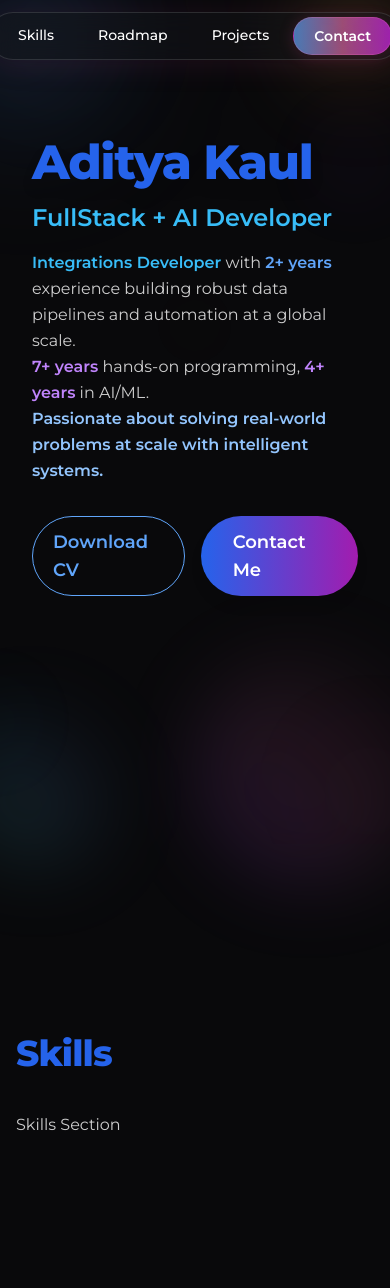
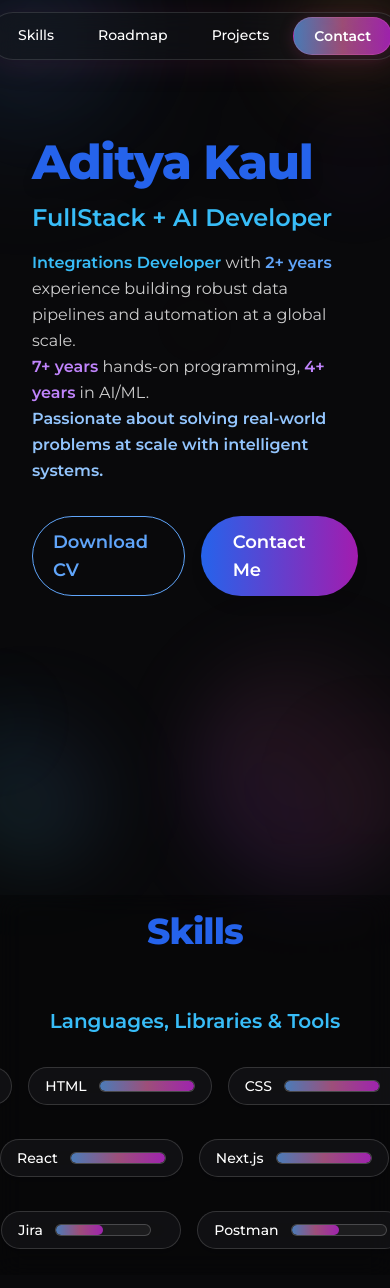
Before and after one commit to callmekaul/portfolio-website, a Next.js app: page / in a window 390 px wide. Shown: the top 1288 px of the page. Built offline with nearby package versions, Linux system fonts and the light colour scheme.

Commit message:
added skills

```diff
--- a/src/app/globals.css
+++ b/src/app/globals.css
@@ -29,6 +29,15 @@
   .nav-item {
     @apply px-4 py-1.5 rounded-full text-white/70 text-sm font-semibold hover:bg-white/10 hover:text-white transition duration-300;
   }
+}
+
+/* Hide vertical scrollbar for the whole page */
+body, html {
+  scrollbar-width: none; /* Firefox */
+  -ms-overflow-style: none; /* IE and Edge */
+}
+body::-webkit-scrollbar, html::-webkit-scrollbar {
+  display: none; /* Chrome, Safari, Opera */
 }
 
 @layer components {
--- /dev/null
+++ b/src/components/SkillBadge.tsx
@@ -0,0 +1,24 @@
+import React from 'react'
+
+export interface SkillBadgeProps {
+  name: string
+  level: 1 | 2 | 3 | 4
+}
+
+export const SkillBadge: React.FC<SkillBadgeProps> = ({ name, level }) => {
+  const percent = level * 25
+
+  return (
+    <div className="inline-flex items-center gap-3 px-4 py-2 rounded-full bg-zinc-900/60 border border-white/15 shadow-md backdrop-blur-md flex-shrink-0 min-w-[180px] max-w-full">
+      <span className="font-medium text-white text-sm whitespace-nowrap">{name}</span>
+      <div className="flex items-center h-3 w-20 sm:w-24 md:w-28 lg:w-32 flex-shrink-0">
+        <div className="relative w-full h-full rounded-full border border-white/20 bg-white/5 overflow-hidden">
+          <div
+            className="absolute left-0 top-0 h-full rounded-full bg-gradient-to-r from-blue-400/70 via-pink-400/60 to-fuchsia-600/80 transition-all"
+            style={{ width: `${percent}%` }}
+          />
+        </div>
+      </div>
+    </div>
+  )
+}
--- /dev/null
+++ b/src/data/skills.ts
@@ -0,0 +1,51 @@
+export type SkillCategory = 'Tools' | 'Languages' | 'Libraries & Frameworks'
+
+export interface Skill {
+  name: string
+  level: 1 | 2 | 3 | 4
+}
+
+export interface SkillGroup {
+  category: SkillCategory
+  skills: Skill[]
+}
+
+export const skillsData: SkillGroup[] = [
+  {
+    category: 'Languages',
+    skills: [
+      { name: 'TypeScript', level: 4 },
+      { name: 'JavaScript', level: 4 },
+      { name: 'Python', level: 3 },
+      { name: 'C++', level: 2 },
+      { name: 'SQL', level: 2 },
+      { name: 'HTML', level: 4 },
+      { name: 'CSS', level: 4 },
+    ],
+  },
+  {
+    category: 'Libraries & Frameworks',
+    skills: [
+      { name: 'React', level: 4 },
+      { name: 'Next.js', level: 4 },
+      { name: 'Tailwind CSS', level: 4 },
+      { name: 'Node.js', level: 3 },
+      { name: 'Express', level: 3 },
+      { name: 'Framer Motion', level: 3 },
+      { name: 'Redux', level: 2 },
+      { name: 'Prisma', level: 2 },
+    ],
+  },
+  {
+    category: 'Tools',
+    skills: [
+      { name: 'Git', level: 4 },
+      { name: 'VS Code', level: 4 },
+      { name: 'Figma', level: 3 },
+      { name: 'Vercel', level: 3 },
+      { name: 'Linux', level: 2 },
+      { name: 'Jira', level: 2 },
+      { name: 'Postman', level: 2 },
+    ],
+  },
+]
--- a/src/sections/Skills.tsx
+++ b/src/sections/Skills.tsx
@@ -1,16 +1,122 @@
 'use client'
+
+import React, { useRef, useEffect, useState } from 'react'
+import { skillsData } from '@/data/skills'
+import { SkillBadge } from '@/components/SkillBadge'
+
+function useAutoScroll({
+  direction,
+  pause,
+  speed = 20,
+}: {
+  direction: 'left' | 'right'
+  pause: boolean
+  speed?: number
+}) {
+  const ref = useRef<HTMLDivElement>(null)
+
+  useEffect(() => {
+    if (!ref.current) return
+    let frame: number
+    let last = performance.now()
+
+    function animate(now: number) {
+      if (!ref.current) return
+      if (!pause) {
+        const delta = now - last
+        last = now
+        const scrollAmount = (speed * delta) / 1000
+        if (direction === 'left') {
+          ref.current.scrollLeft += scrollAmount
+          // Loop
+          if (ref.current.scrollLeft >= ref.current.scrollWidth / 2) {
+            ref.current.scrollLeft = 0
+          }
+        } else {
+          ref.current.scrollLeft -= scrollAmount
+          if (ref.current.scrollLeft <= 0) {
+            ref.current.scrollLeft = ref.current.scrollWidth / 2
+          }
+        }
+      } else {
+        last = now
+      }
+      frame = requestAnimationFrame(animate)
+    }
+    frame = requestAnimationFrame(animate)
+    return () => cancelAnimationFrame(frame)
+  }, [direction, pause, speed])
+
+  return ref
+}
+
+const SkillRow: React.FC<{
+  skills: { name: string; level: 1 | 2 | 3 | 4 }[]
+  direction: 'left' | 'right'
+}> = ({ skills, direction }) => {
+  const [paused, setPaused] = useState(false)
+  const rowRef = useAutoScroll({ direction, pause: paused, speed: 20 })
+
+  // Duplicate skills for seamless looping
+  const loopSkills = [...skills, ...skills]
+
+  // Pause on hover or touch
+  return (
+    <div
+      className='relative w-full select-none'
+      onMouseEnter={() => setPaused(true)}
+      onMouseLeave={() => setPaused(false)}
+      onTouchStart={() => setPaused(true)}
+      onTouchEnd={() => setPaused(false)}
+      style={{ minHeight: 56 }}
+    >
+      <div
+        ref={rowRef}
+        className='flex gap-4 w-full overflow-x-scroll scrollbar-hide py-2'
+        style={{
+          scrollBehavior: 'auto',
+          minWidth: '100%',
+        }}
+      >
+        {loopSkills.map((skill, idx) => (
+          <SkillBadge
+            key={skill.name + idx}
+            name={skill.name}
+            level={skill.level}
+          />
+        ))}
+      </div>
+    </div>
+  )
+}
 
 export const SkillsSection = () => (
   <section
-    id="skills"
-    className="flex flex-col min-h-screen w-full justify-center items-center px-4 py-12 snap-start"
+    id='skills'
+    className='flex flex-col min-h-screen w-full justify-center items-center px-0 py-12 snap-start'
   >
-    <div className="w-full max-w-6xl">
-      <h2 className="heading mb-10 text-left">Skills</h2>
-      <div className="text-body">
-        {/* Add your skills carousel or grid here */}
-        Skills Section
+    <div className='w-full bg-black/20 backdrop-blur-md'>
+      <h2 className='heading mb-10 text-center w-full py-4'>Skills</h2>
+      <h3 className='subheading text-center'>Languages, Libraries & Tools</h3>
+      <div className='flex flex-col gap-4 py-4 w-full'>
+        {skillsData.map((group, i) => (
+          <div key={group.category} className='w-full'>
+            {/* <h3 className='subheading mb-2 px-4'>{group.category}</h3> */}
+            <SkillRow
+              skills={group.skills}
+              direction={i % 2 === 0 ? 'right' : 'left'}
+            />
+          </div>
+        ))}
       </div>
     </div>
+    <style jsx global>{`
+      .scrollbar-hide {
+        scrollbar-width: none;
+      }
+      .scrollbar-hide::-webkit-scrollbar {
+        display: none;
+      }
+    `}</style>
   </section>
 )
```
